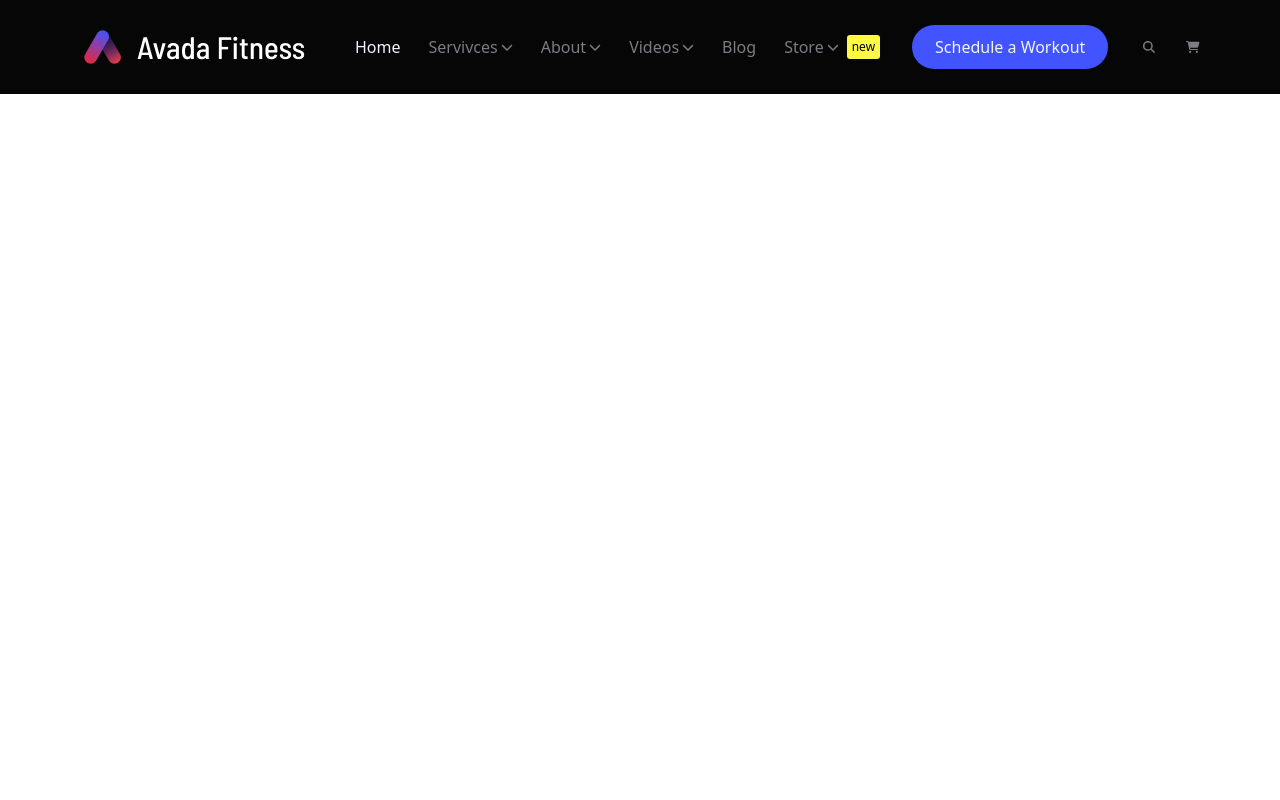
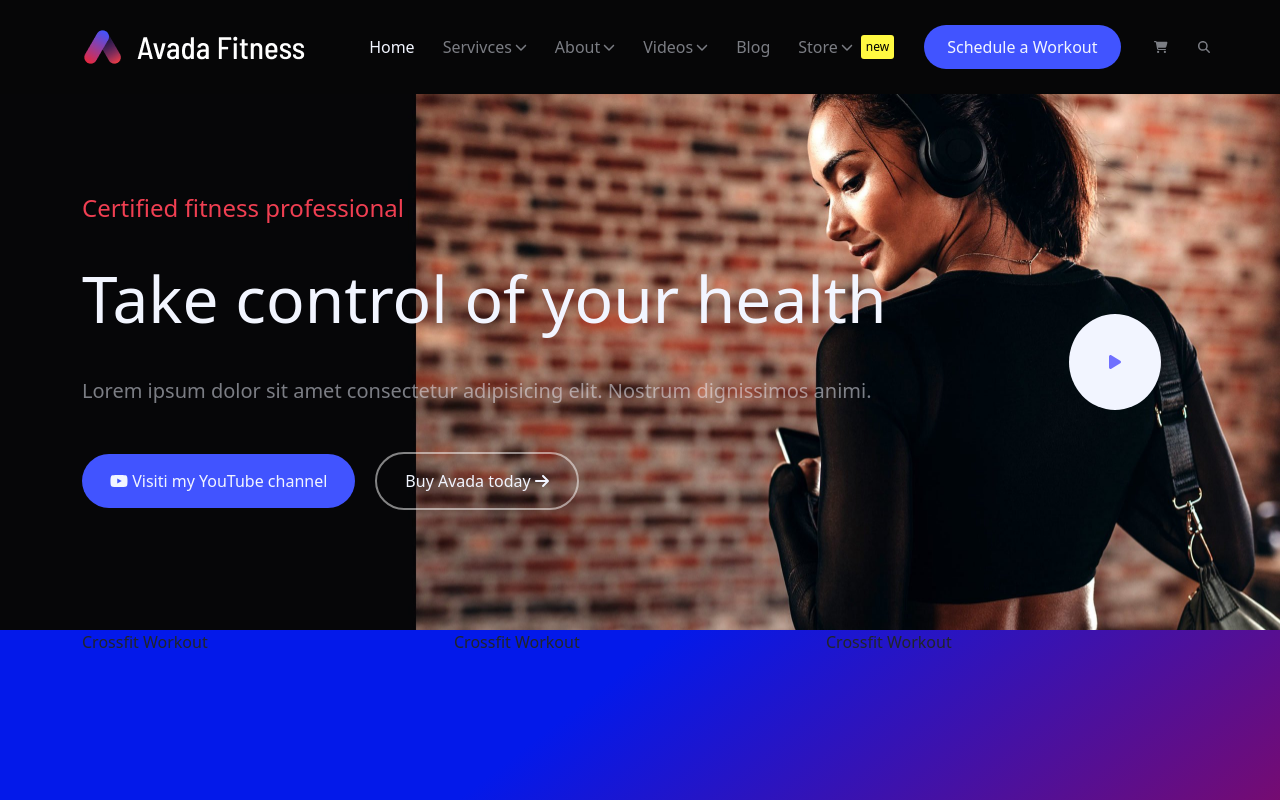
Before and after one commit to 0xelia/midterm, a Vue app: page / in a window 1280 px wide. Shown: the top 800 px of the page. Built offline with nearby package versions, Linux system fonts and the light colour scheme.

Commit message:
jumbo and card section

```diff
--- /dev/null
+++ b/src/components/cardsSection.vue
@@ -0,0 +1,47 @@
+<template>
+    <section>
+        <div class="container">
+
+            <PicCard :cards="cards"/>
+        </div>
+    </section>
+</template>
+
+<script>
+import PicCard from './picCard.vue';
+
+    export default {
+    name: "cardsSection",
+    components: { PicCard },
+    data() {
+        return {
+            cards: [
+                {
+                    title: 'Crossfit Workout',
+                    subtitle: 'Push Your limits',
+                },
+                {
+                    title: 'Crossfit Workout',
+                    subtitle: 'Push Your limits',
+
+                },
+                {
+                    title: 'Crossfit Workout',
+                    subtitle: 'Push Your limits',
+
+                },
+            ]
+        };
+    },
+}
+</script>
+
+<style lang="scss" scoped>
+    @import '../style/generals.scss';
+
+    section{
+        height: 700px;
+        background-color: red;
+        background: linear-gradient(142deg, $gradient-blue 31%, $gradient-red 100%);
+    }
+</style>
--- a/src/components/headerComp.vue
+++ b/src/components/headerComp.vue
@@ -2,14 +2,14 @@
     <header class="d-flex align-items-center">
         <div class="container">
 
-            <div class= "wrapper row row-cols-4 align-items-center">
-                <figure class="logo">
+            <div class= "wrapper row row-cols-4 align-items-center justify-content-center">
+                <figure class="logo me-auto">
                     <img src="../assets/images/logo.png" alt="">
                 </figure>
                 <NavItem :menu="mainNav"/>
 
 
-                <button class="button bg-blue">
+                <button class="button bg-blue btn-padding-small">
                     Schedule a Workout
                 </button>
 
@@ -85,14 +85,14 @@ import NavItem from "./navItem.vue";
                     text: '',
                     alert: false,
                     active: false,
-                    icon: 'fa-solid fa-magnifying-glass'
+                    icon: 'fa-solid fa-cart-shopping'
 
                 },
                 {
                     text: '',
                     alert: false,
                     active: false,
-                    icon: 'fa-solid fa-cart-shopping'
+                    icon: 'fa-solid fa-magnifying-glass'
 
                 },
             ]
@@ -110,6 +110,10 @@ import NavItem from "./navItem.vue";
         padding: 25px 0;
         .wrapper {
             height: 100%;
+
+            button{
+                margin: 0 30px;
+            }
         }
     }
 </style>
--- /dev/null
+++ b/src/components/jumboComp.vue
@@ -0,0 +1,102 @@
+<template>
+    <div class="jumbo">
+        <div class="container">
+
+            <div class="row">
+                <div class="col-10 d-flex flex-column justify-content-space-between content">
+                    <h4>
+                        Certified fitness professional
+                    </h4>
+                    <h2>
+                        Take control of your health
+                    </h2>
+                    <p>
+                        Lorem ipsum dolor sit amet consectetur adipisicing elit. Nostrum dignissimos animi.
+                    </p>
+                    <div class="button_wrapper" >
+                        <button class="button bg-blue youtube_btn btn-padding-big">
+                            <font-awesome-icon icon="fa-brands fa-youtube" />
+                            Visiti my YouTube channel
+                        </button >
+                        <button class="button  btn-padding-big cta">
+                            Buy Avada today
+                            <font-awesome-icon icon="fa-solid fa-arrow-right" />
+                        </button>
+                    </div>
+                </div>
+                <div class="col-2 d-flex justify-content-center align-items-center">
+                    <font-awesome-icon class="icon" icon="fa-solid fa-play" />
+                </div>
+                    <span class="gradient"></span>
+            </div>
+        </div>
+    </div>
+</template>
+
+<script>
+    export default {
+        name: 'jumboComp'
+    }
+</script>
+
+<style lang="scss" scoped>
+@import '../style/generals.scss';
+
+.jumbo{
+    background-image: url('../assets/images/slider82x-scaled.jpg');
+    background-position: top;
+    background-size: cover;
+    min-height: 500px;
+    position: relative;
+
+    .content{
+        margin-top: 100px;
+        margin-bottom: 120px;
+        gap: 30px;
+
+        h4{
+            color: $text-red;
+        }
+        h2{
+            color: $text-white;
+            font-size: 4rem;
+        }
+        p{
+            color: $text-white-opacity;
+            font-size: 20px;
+        }
+
+        button{
+            margin-right: 20px;
+        }
+
+        .cta{
+            background-color: transparent;
+            border: solid rgba(255, 255, 255, 0.5) 2px !important;
+
+            &:hover{
+                color: black !important;
+                background-color: $text-white !important;
+            }
+        }
+    }
+
+    .icon{
+        padding: 40px;
+        background-color: $text-white;
+        border-radius: 50%;
+        color: $text-blue;
+
+        &:hover {
+            color: $text-red
+        }
+    }
+    // .gradient{
+    //     position: absolute;
+    //     width: 100%;
+    //     height: 100%;
+    //     background: linear-gradient(90deg, rgba(0,0,0,1) 30%, rgba(219,219,219,0) 100%);
+    //     z-index: 0;
+    // }
+}
+</style>
--- a/src/components/mainComp.vue
+++ b/src/components/mainComp.vue
@@ -1,13 +1,17 @@
 <template>
     <div>
-
+        <JumboComp/>
+        <CardsSection/>
     </div>
 </template>
 
 <script>
+import JumboComp from './jumboComp.vue';
+import CardsSection from './cardsSection.vue';
     export default {
-        name:'mainComp'
-    }
+    name: "mainComp",
+    components: { JumboComp, CardsSection }
+}
 </script>
 
 <style lang="scss" scoped>
--- /dev/null
+++ b/src/components/picCard.vue
@@ -0,0 +1,20 @@
+<template>
+        <ul class="cards row row-cols-3 g-3 justify-content-center">
+            <li class="card_item" v-for="(card, i) in cards" :key="i">
+                {{card.title}}
+            </li>
+        </ul>
+</template>
+
+<script>
+    export default {
+        name:'picCard',
+        props:{
+            cards: Array
+        }
+    }
+</script>
+
+<style lang="scss" scoped>
+
+</style>
--- a/src/main.js
+++ b/src/main.js
@@ -18,9 +18,10 @@ Vue.use(IconsPlugin)
 
 import { library } from '@fortawesome/fontawesome-svg-core'
 import { FontAwesomeIcon } from '@fortawesome/vue-fontawesome'
-import { faChevronDown, faMagnifyingGlass, faCartShopping } from '@fortawesome/free-solid-svg-icons'
+import { faChevronDown, faMagnifyingGlass, faCartShopping, faArrowRight, faPlay} from '@fortawesome/free-solid-svg-icons'
+import { faYoutube } from '@fortawesome/free-brands-svg-icons'
 
-library.add(faChevronDown, faMagnifyingGlass, faCartShopping )
+library.add(faChevronDown, faMagnifyingGlass, faCartShopping, faYoutube, faArrowRight, faPlay)
 Vue.component('font-awesome-icon', FontAwesomeIcon)
 
 new Vue({
--- a/src/style/generals.scss
+++ b/src/style/generals.scss
@@ -21,13 +21,11 @@ a {
 }
 
 .button{
-    padding: 10px 23px;
     color: $text-white;
     cursor: pointer;
     border-radius: 999px;
-    border: 0px;
+    border: solid currentColor 0px;
     width: fit-content;
-    margin: 0 32px;
     transition: all ease-in-out 200ms;
 
     &:hover{
@@ -36,6 +34,18 @@ a {
     }
 }
 
+.btn-padding-small{
+    padding: 10px 23px;
+}
+.btn-padding-big{
+    padding: 15px 28px;
+}
+
+.custom-radius{
+    border-radius: 3px 3px 999px 3px;
+}
+
+
 .bg-red{
     background-color: $bg-red;
 }
```
